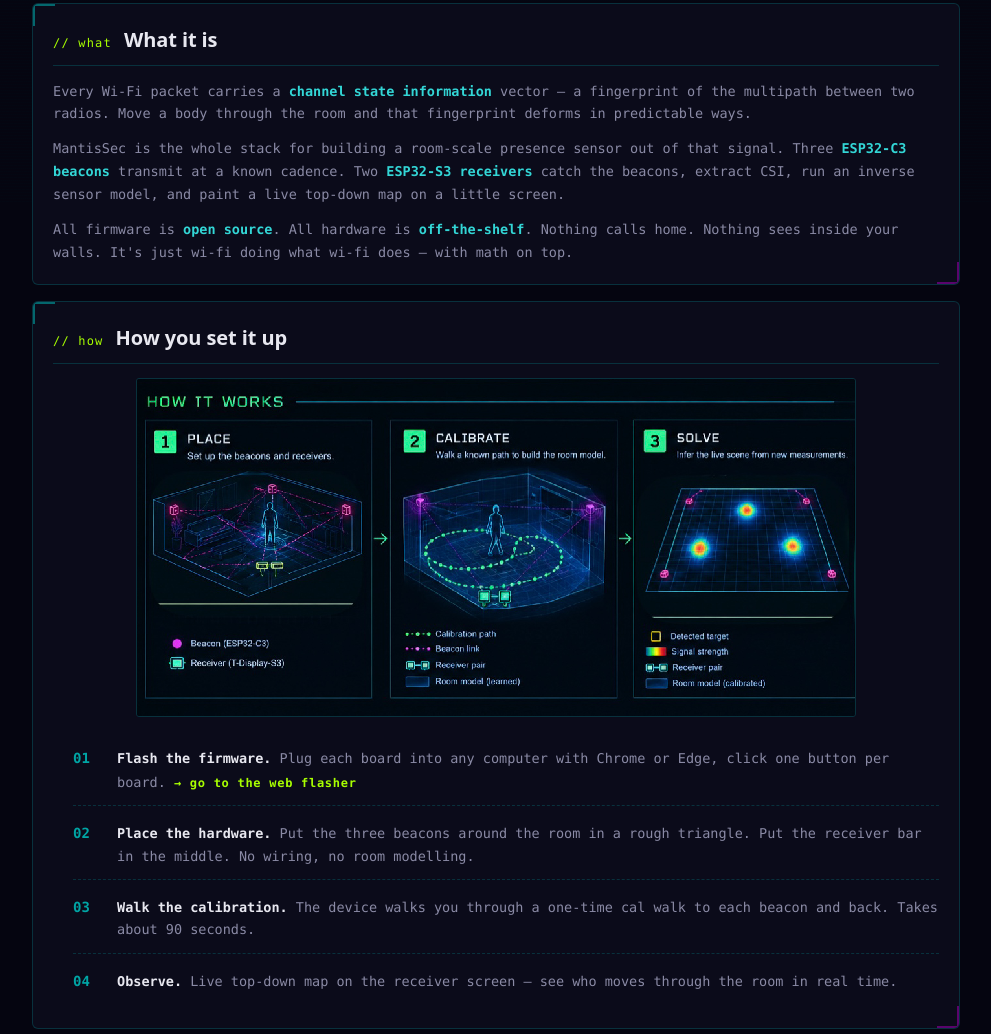
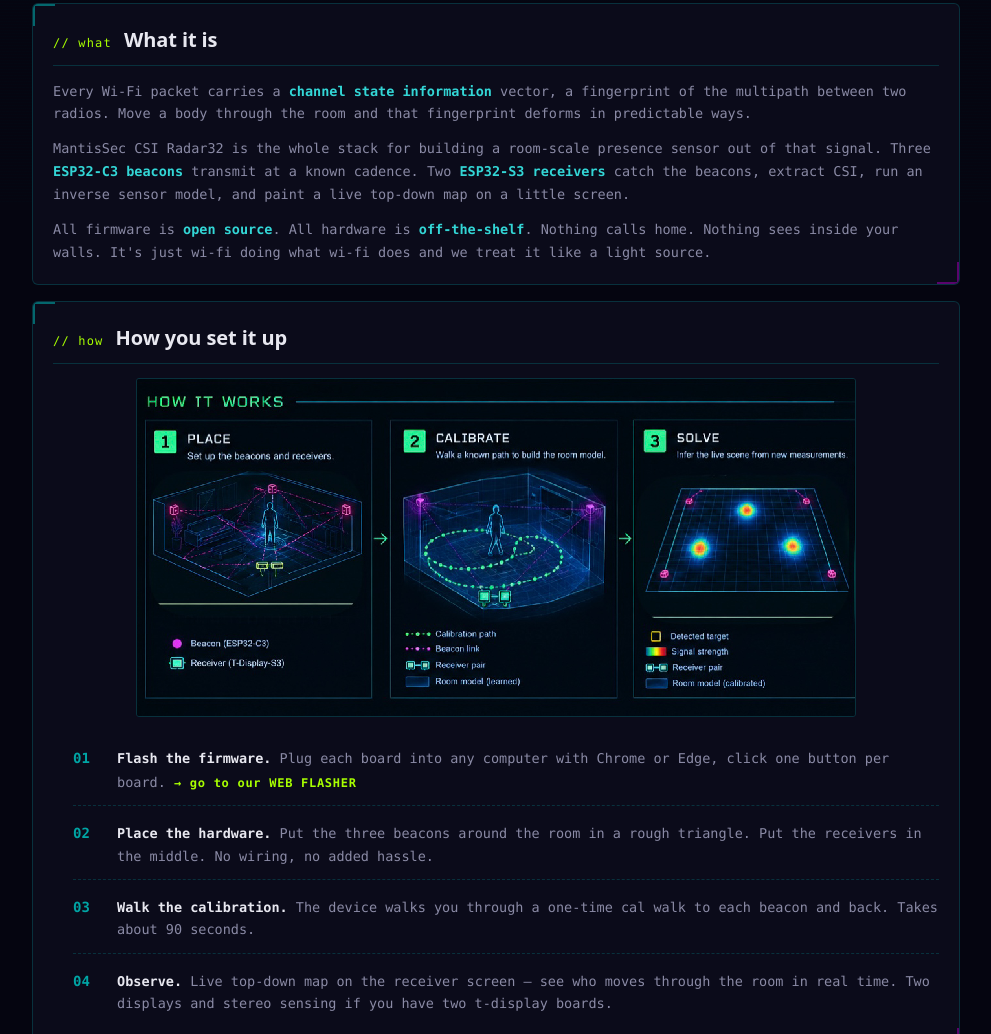
Before and after one commit to 5t31thphoto/CSIRadar32, a plain HTML site: page docs/index.html in a window 1280 px wide. Shown: the part 598-1632 px from the top of the page, without its empty margins (144-1135 px from the left). Drawn offline with Linux system fonts and the light colour scheme.

Commit message:
Update index.html

```diff
--- a/docs/index.html
+++ b/docs/index.html
@@ -218,13 +218,13 @@
         <div class="instructions lp-prose">
             <p>
                 Every Wi-Fi packet carries a <strong>channel state
-                information</strong> vector &mdash; a fingerprint of
+                information</strong> vector, a fingerprint of
                 the multipath between two radios. Move a body through
                 the room and that fingerprint deforms in predictable
                 ways.
             </p>
             <p>
-                MantisSec is the whole stack for building a room-scale
+                MantisSec CSI Radar32 is the whole stack for building a room-scale
                 presence sensor out of that signal. Three <strong>ESP32-C3
                 beacons</strong> transmit at a known cadence. Two
                 <strong>ESP32-S3 receivers</strong> catch the beacons,
@@ -235,7 +235,7 @@
                 All firmware is <strong>open source</strong>. All hardware
                 is <strong>off-the-shelf</strong>. Nothing calls home.
                 Nothing sees inside your walls. It's just wi-fi doing
-                what wi-fi does &mdash; with math on top.
+                what wi-fi does and we treat it like a light source.
             </p>
         </div>
     </section>
@@ -256,14 +256,14 @@
                     into any computer with Chrome or Edge, click one
                     button per board.
                     <a class="lp-inline-cta" href="flash.html">
-                        &rarr; go to the web flasher
+                        &rarr; go to our WEB FLASHER
                     </a>
                 </li>
                 <li>
                     <strong>Place the hardware.</strong> Put the three
                     beacons around the room in a rough triangle. Put
-                    the receiver bar in the middle. No wiring, no room
-                    modelling.
+                    the receivers in the middle. No wiring, no added
+                    hassle.
                 </li>
                 <li>
                     <strong>Walk the calibration.</strong> The device
@@ -273,7 +273,8 @@
                 <li>
                     <strong>Observe.</strong> Live top-down map on the
                     receiver screen &mdash; see who moves through the
-                    room in real time.
+                    room in real time. Two displays and stereo sensing
+                    if you have two t-display boards.
                 </li>
             </ol>
         </div>
@@ -391,7 +392,7 @@
 
     <!-- ═══ Footer ═══ -->
     <footer class="footer">
-        <span>MantisSec &middot; CSI-Radar &middot; open firmware</span>
+        <span>MantisSec &middot; CSI Radar32 &middot; custom open firmware</span>
     </footer>
 
 </div>
```
